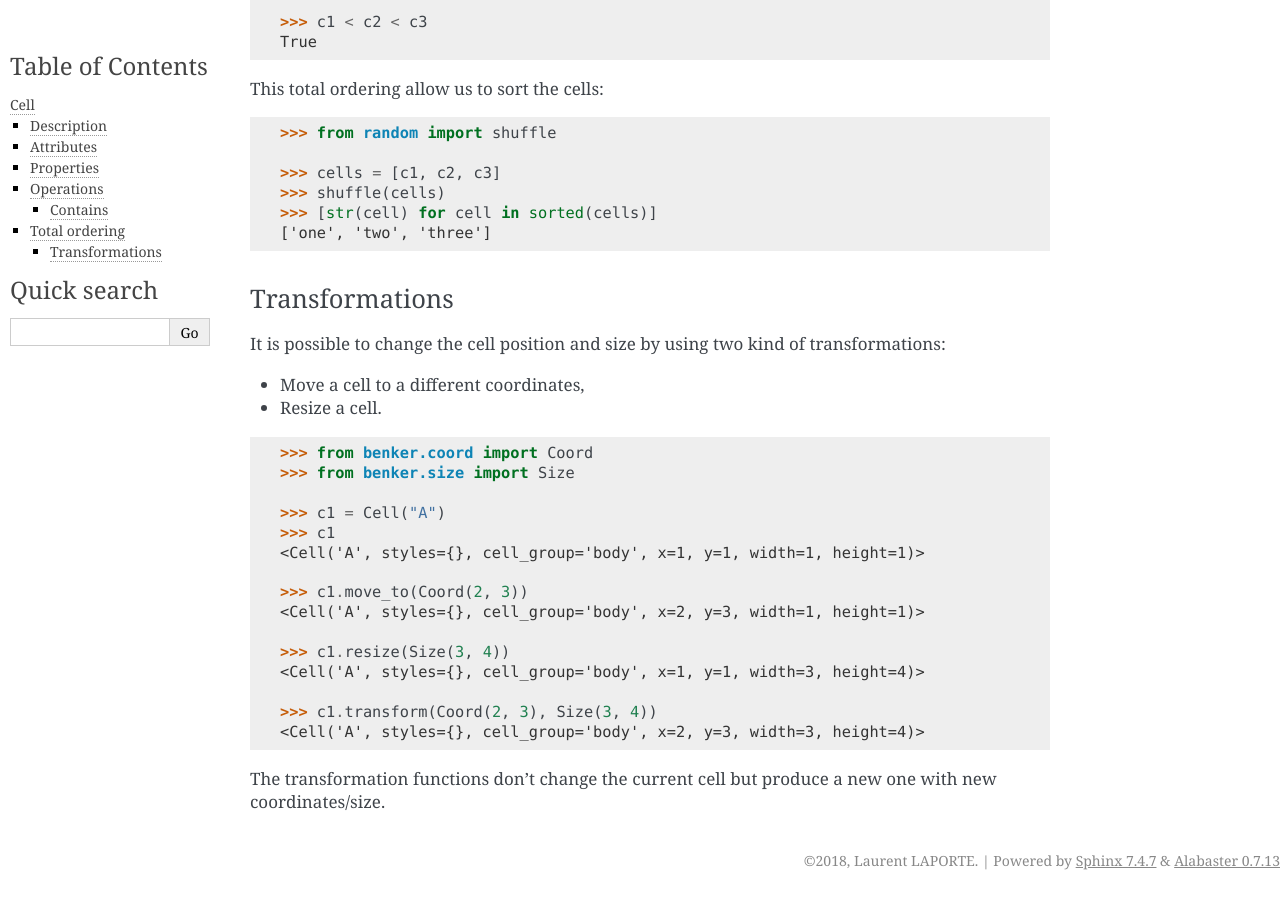
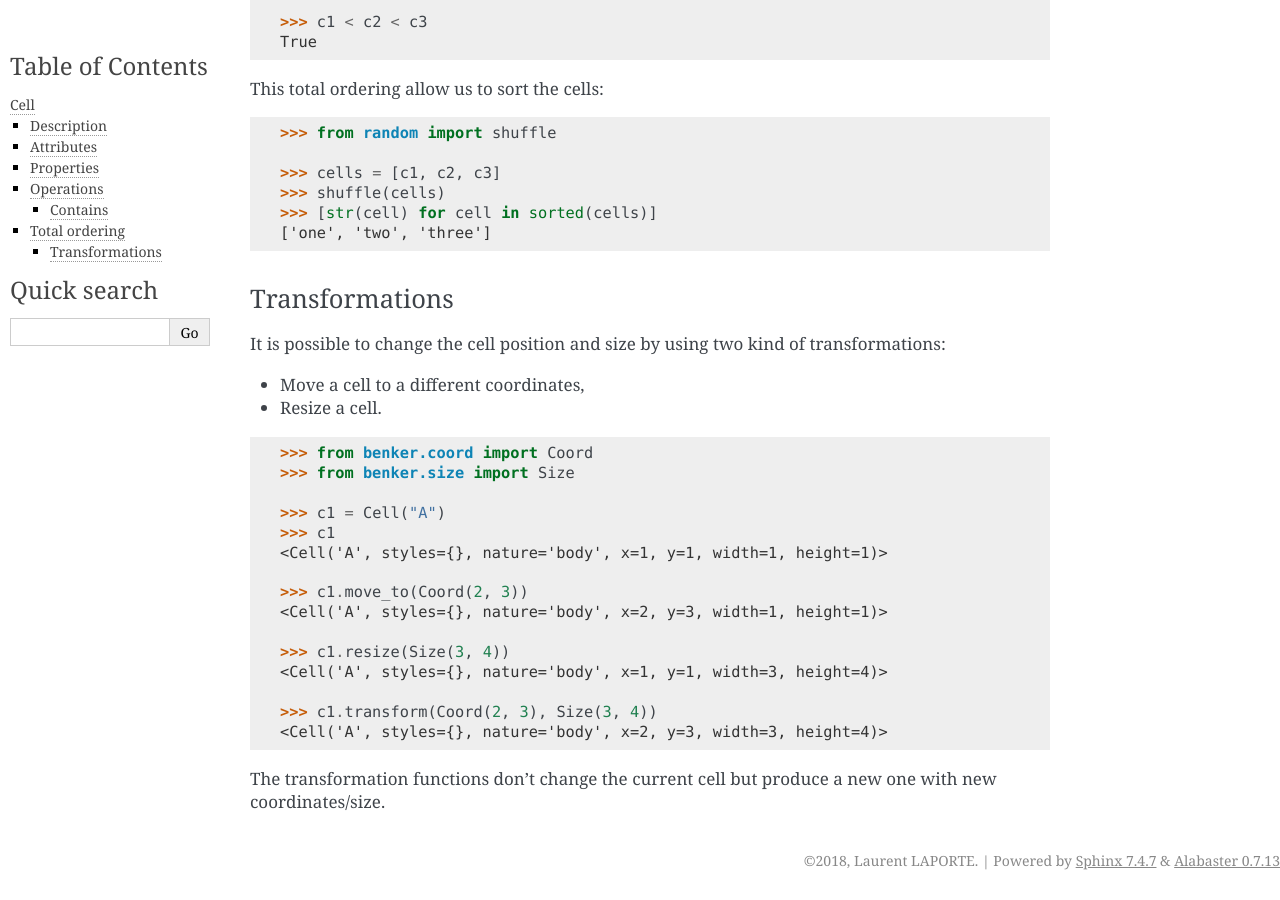
Before and after one commit to laurent-laporte-pro/benker, a Sphinx documentation site: the page built from docs/tutorials/cell.rst, in a window 1280 px wide and 900 px high, scrolled down 3477 px. Built offline with Sphinx 7.4.7, drawn with Linux system fonts in a browser that asks for light colours; some of the changed text lies outside the part shown.

Commit message:
Refactoring: replace *cell_group* by *nature*.

```diff
--- a/docs/tutorials/cell.rst
+++ b/docs/tutorials/cell.rst
@@ -29,7 +29,7 @@ To instantiate a :class:`~benker.cell.Cell`, you can do:
 
     >>> c1 = Cell("c1")
     >>> c2 = Cell("c2", styles={'color': 'red'})
-    >>> c3 = Cell("c3", x=2, y=3, cell_group="footer")
+    >>> c3 = Cell("c3", x=2, y=3, nature="footer")
     >>> c4 = Cell("c4", width=2)
     >>> c5 = Cell("c5", height=2)
 
@@ -94,8 +94,8 @@ Using the cell attributes:
     >>> paragraphs = ["Hello", "How are you?"]
     >>> css = {'text-align': 'justify', 'vertical-align': 'top'}
 
-    >>> c1 = Cell(paragraphs, styles=css, cell_group="normal")
-    >>> c2 = Cell(paragraphs, styles=css, cell_group="normal")
+    >>> c1 = Cell(paragraphs, styles=css, nature="normal")
+    >>> c2 = Cell(paragraphs, styles=css, nature="normal")
 
     # this will mutate the referenced *paragraphs* list:
     >>> c1.content.append("I am well.")
@@ -222,16 +222,16 @@ It is possible to change the cell position and size by using two kind of transfo
 
     >>> c1 = Cell("A")
     >>> c1
-    <Cell('A', styles={}, cell_group='body', x=1, y=1, width=1, height=1)>
+    <Cell('A', styles={}, nature='body', x=1, y=1, width=1, height=1)>
 
     >>> c1.move_to(Coord(2, 3))
-    <Cell('A', styles={}, cell_group='body', x=2, y=3, width=1, height=1)>
+    <Cell('A', styles={}, nature='body', x=2, y=3, width=1, height=1)>
 
     >>> c1.resize(Size(3, 4))
-    <Cell('A', styles={}, cell_group='body', x=1, y=1, width=3, height=4)>
+    <Cell('A', styles={}, nature='body', x=1, y=1, width=3, height=4)>
 
     >>> c1.transform(Coord(2, 3), Size(3, 4))
-    <Cell('A', styles={}, cell_group='body', x=2, y=3, width=3, height=4)>
+    <Cell('A', styles={}, nature='body', x=2, y=3, width=3, height=4)>
 
 The transformation functions don't change the current cell but produce
 a new one with new coordinates/size.
```
Also changed, not shown: docs/tutorials/grid.rst (+4 -4 lines), docs/tutorials/styled.rst (+4 -4 lines), docs/tutorials/table.rst (+4 -4 lines), 4 other files.
